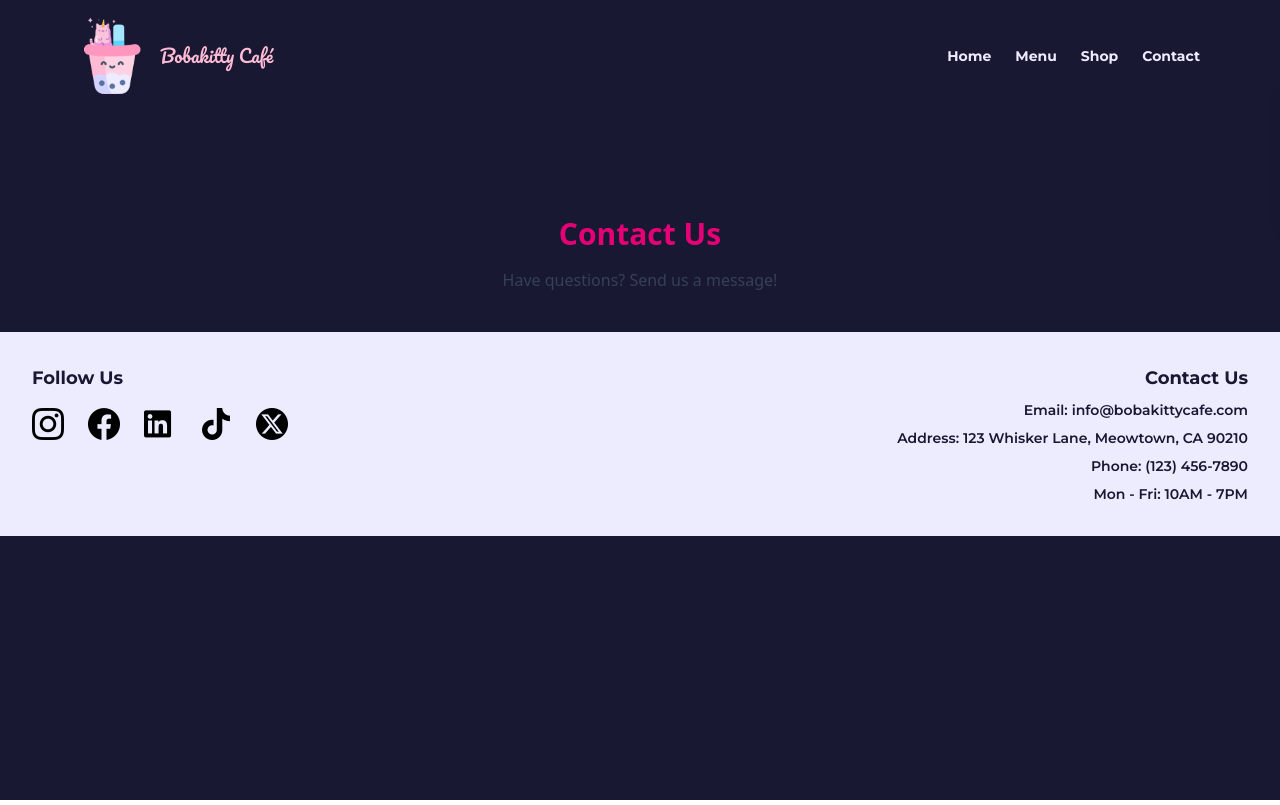
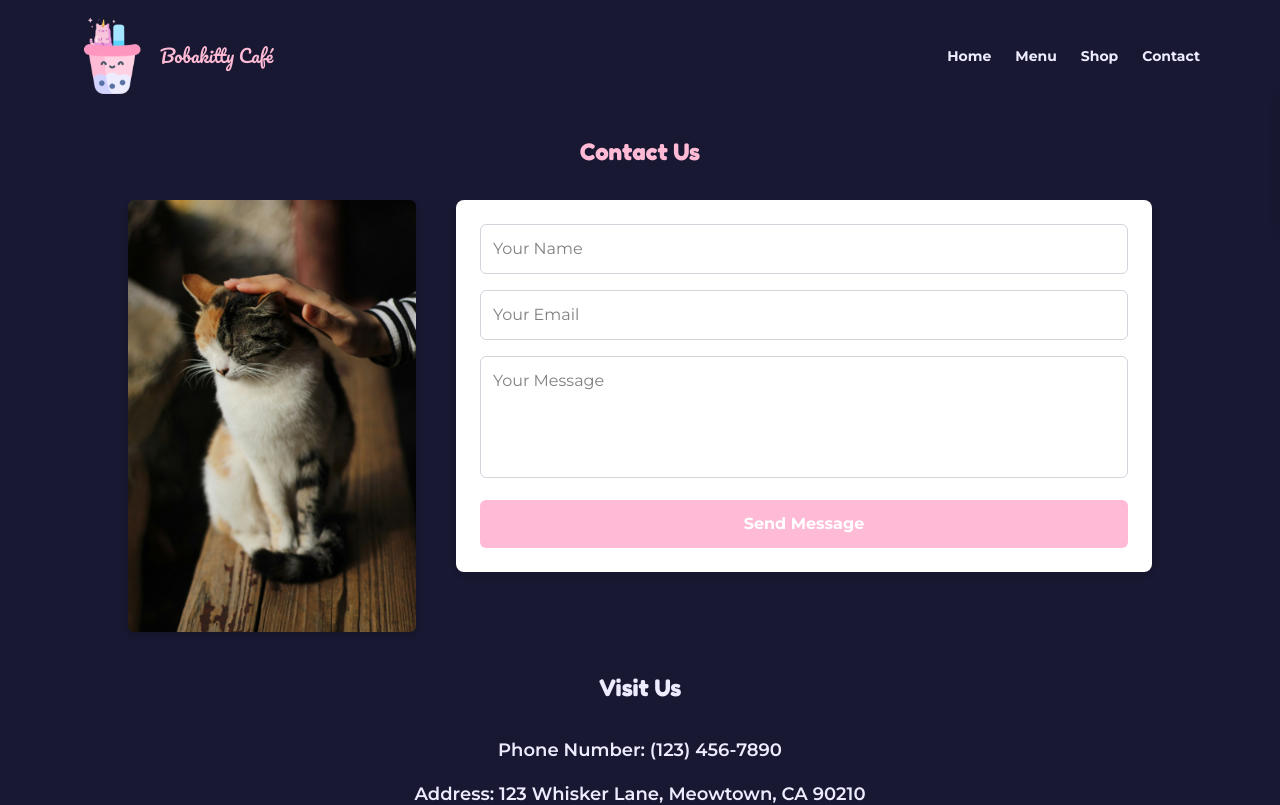
Before and after one commit to rachanahegde/bobakitty-ecommerce-app, a React app: page /contact in a window 1280 px wide. Shown: the top 805 px of the page. Built offline with nearby package versions, Linux system fonts and the light colour scheme; the HTML template or start-up script is replaced by a standard one.

Commit message:
Add files via upload

```diff
--- a/src/pages/Contact.jsx
+++ b/src/pages/Contact.jsx
@@ -1,8 +1,117 @@
+// Import images
+import catCuddlesImg from "../assets/images/cats/cat_cuddles_2.jpg";
+import catPettedImg from "../assets/images/cats/cat_petted.jpg";
+import { useState } from "react";
+
 const Contact = () => {
+  const [formData, setFormData] = useState({
+    name: "",
+    email: "",
+    message: "",
+  });
+
+  const [submitted, setSubmitted] = useState(false);
+
+  // Handle input changes
+  const handleChange = (e) => {
+    setFormData({ ...formData, [e.target.name]: e.target.value });
+  };
+
+  // Handle form submission
+  const handleSubmit = (e) => {
+    e.preventDefault();
+    setSubmitted(true);
+
+    // Reset form after submission
+    setFormData({ name: "", email: "", message: "" });
+
+    // Future: Store data in backend or send email
+  };
   return (
-    <div className="mt-20 p-6 text-center">
-      <h1 className="text-3xl font-bold text-pink-600">Contact Us</h1>
-      <p className="mt-4 text-gray-700">Have questions? Send us a message!</p>
+    <div className="mt-6 text-center">
+      <h1 className="text-2xl font-fredoka font-bold text-light-pink mb-8">
+        Contact Us
+      </h1>
+      <div className="flex flex-cols-2 gap-x-10 max-w-5xl mx-auto mb-10">
+        <img src={catPettedImg} className="w-2xs rounded-md shadow-md"></img>
+        {/* Contact Us Form */}
+        <div>
+          {!submitted ? (
+            <form
+              onSubmit={handleSubmit}
+              className="bg-white p-6 shadow-md rounded-lg space-y-4"
+            >
+              {/* Name Field */}
+              <input
+                type="text"
+                name="name"
+                placeholder="Your Name"
+                value={formData.name}
+                onChange={handleChange}
+                required
+                className="w-full border border-gray-300 rounded-md p-3 focus:outline-none focus:ring-2 focus:ring-light-pink font-montserrat"
+              />
+
+              {/* Email Field */}
+              <input
+                type="email"
+                name="email"
+                placeholder="Your Email"
+                value={formData.email}
+                onChange={handleChange}
+                required
+                className="w-full border border-gray-300 rounded-md p-3 focus:outline-none focus:ring-2 focus:ring-light-pink font-montserrat"
+              />
+
+              {/* Message Field */}
+              <textarea
+                name="message"
+                placeholder="Your Message"
+                value={formData.message}
+                onChange={handleChange}
+                required
+                rows="4"
+                className="w-full border border-gray-300 rounded-md p-3 focus:outline-none focus:ring-2 focus:ring-light-pink font-montserrat resize-none"
+              ></textarea>
+
+              {/* Submit Button */}
+              <button
+                type="submit"
+                className="w-full bg-light-pink text-white py-3 font-montserrat font-bold rounded-md hover:bg-medium-pink transition"
+              >
+                Send Message
+              </button>
+            </form>
+          ) : (
+            <div className="bg-white p-6 shadow-md rounded-lg text-center">
+              <h2 className="text-lg font-bold text-dark-purple font-montserrat">
+                Thank You!
+              </h2>
+              <p className="text-md text-gray-500 font-montserrat mt-2">
+                Your message has been sent successfully. We'll get back to you
+                soon!
+              </p>
+            </div>
+          )}
+        </div>
+      </div>
+
+      <h1 className="text-2xl font-fredoka font-bold text-light-purple mb-8">
+        Visit Us
+      </h1>
+      <h2 className="text-lg font-montserrat font-semibold text-light-purple mb-4">
+        Phone Number: (123) 456-7890
+      </h2>
+      <h2 className="text-lg font-montserrat font-semibold text-light-purple mb-4">
+        Address: 123 Whisker Lane, Meowtown, CA 90210
+      </h2>
+      <h2 className="text-lg font-montserrat font-semibold text-light-purple mb-12">
+        Business Hours: Mon-Sun: 10 AM - 8 PM
+      </h2>
+      <img
+        src={catCuddlesImg}
+        className="w-2xl mx-auto mb-14 rounded-md shadow-md"
+      ></img>
     </div>
   );
 };
```
